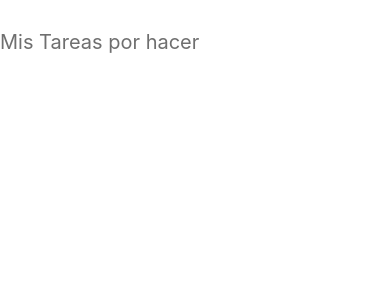
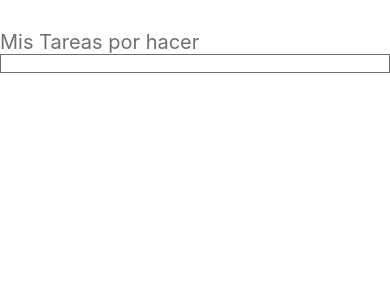
Before and after one commit to pedro-donoso/react-native, a React Native app: screen / in a window 390 px wide. Shown: the top 300 px of the page. Built offline with nearby package versions, Linux system fonts and the light colour scheme.

Commit message:
agrego input

```diff
--- a/App.js
+++ b/App.js
@@ -1,6 +1,6 @@
 import { StatusBar } from 'expo-status-bar';
 //componentes
-import { StyleSheet, Text, View } from 'react-native';
+import { StyleSheet, Text, View, TextInput } from 'react-native';
 
 const styles = StyleSheet.create({
 
@@ -21,13 +21,19 @@ const styles = StyleSheet.create({
     fontSize: 16,
     color: '#fff'
   },
+  textInput: {
+    borderColor: '#6f6f6f',
+    borderWidth: 1
+  },
 });
 
 export default function App() {
   return (
     <View style={styles.container}>
       <Text style={styles.title}>Mis Tareas por hacer</Text>
-      <StatusBar style="auto" />
+      <View>
+          <TextInput style={styles.textInput} />
+      </View>
     </View>
   );
 }
```
